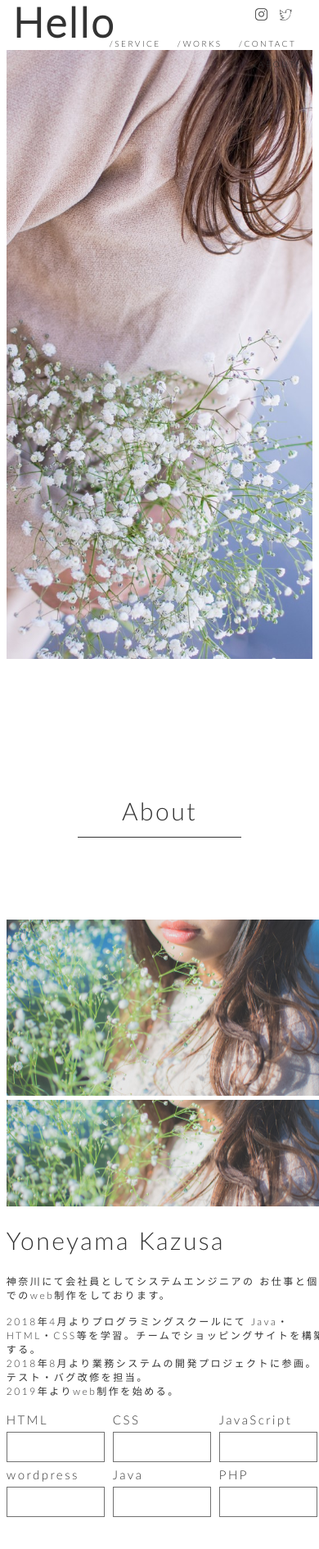
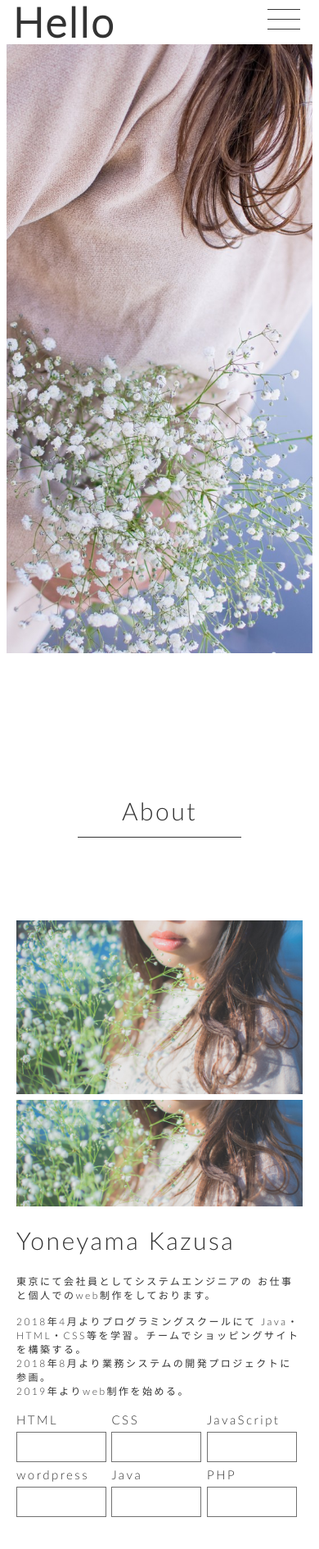
Before and after one commit to yoneyama829/yoneyama829.github.io, a plain HTML site: page index.html in a window 390 px wide. Shown: the top 1890 px of the page at 82% size. Drawn offline with nearby package versions, Linux system fonts and the light colour scheme.

Commit message:
add responsive

```diff
--- a/index.html
+++ b/index.html
@@ -80,6 +80,24 @@
                     });
                 });
             });
+            // ハンバーガーメニュー
+            $(function(){
+                $('.icon-humburger').on('click', function(){
+                    if($('.herder__menu__content.-menu').css('display') === 'block') {
+                        $('.herder__menu__content.-menu').slideUp('1500');
+                        $('.herder__menu__content.-sns').slideUp('1500');
+                        $('.humburger-menu').css({
+                            'background-color': 'rgba(0,0,0,0)'
+                        });
+                    }else{
+                        $('.herder__menu__content.-menu').slideDown('1500');
+                        $('.herder__menu__content.-sns').slideDown('1500');
+                        $('.humburger-menu').css({
+                            'background-color': 'antiquewhite'
+                        });
+                    }
+                });
+            });
         </script>
     </head>
     <body>
@@ -88,6 +106,12 @@
         <header class="header">
             <div class="header__menu">
                 <p class="header__logo">Hello</p>
+                <div class="humburger-menu">
+                    <div class="icon-humburger">
+                        <span></span>
+                        <span></span>
+                        <span></span>
+                    </div>
                     <div class="herder__menu__content -sns">
                         <img class="herder__menu__content -sns__icon -twitter" src="image/twitter.png">
                         <img class="herder__menu__content -sns__icon" src="image/insta.png">
@@ -97,6 +121,7 @@
                         <a class="herder__menu__content -menu__content" href="#works__jump">/WORKS</a>
                         <a class="herder__menu__content -menu__content" href="#service__jump">/SERVICE</a>
                         <a class="herder__menu__content -menu__content" href="#about__jump">/ABOUT</a>
+                    </div>
                 </div>
             </div>
             <img class="header__back" src="image/header3.jpg">
@@ -117,12 +142,11 @@
                 <div class="about__main__content">
                     <p class="about__main__name">Yoneyama Kazusa</p>
                     <p class="about__main__txt">
-                        神奈川にて会社員としてシステムエンジニアの
+                        東京にて会社員としてシステムエンジニアの
                         お仕事と個人でのweb制作をしております。<br><br>
                         2018年4月よりプログラミングスクールにて
                         Java・HTML・CSS等を学習。チームでショッピングサイトを構築する。<br>
-                        2018年8月より業務システムの開発プロジェクトに参画。
-                        テスト・バグ改修を担当。<br>
+                        2018年8月より業務システムの開発プロジェクトに参画。<br>
                         2019年よりweb制作を始める。
                     </p>
                     <div class="about__main__skill">
--- a/style.css
+++ b/style.css
@@ -32,6 +32,7 @@ a:hover { color:rgba(0,0,0,0.5); }
     position:relative;
     z-index:-100;
     object-fit:cover;
+    padding-top: 54px;
 }
 
 /*header menu*/
@@ -42,6 +43,7 @@ a:hover { color:rgba(0,0,0,0.5); }
     list-style:none;
     z-index:100;
     transition:0.5s;
+    position: fixed;
 }
 
 /*header logo*/
@@ -52,6 +54,10 @@ a:hover { color:rgba(0,0,0,0.5); }
     position:absolute;
     line-height:54px;
     z-index:100;
+}
+
+.humburger-menu{
+    float:right;
 }
 
 /*herder__menu__content__right*/
@@ -205,7 +211,7 @@ a:hover { color:rgba(0,0,0,0.5); }
     height:40px;
 }
 .about__main__skill__peace__box__gage{
-    background:#C0A0A0;
+    background:antiquewhite;
     height:39px;
 }
 .about__main__skill__peace__box__gage.-high{
@@ -352,7 +358,7 @@ a:hover { color:rgba(0,0,0,0.5); }
 /*-----------contact----------*/
 .contact{
     width:96vw;
-    height:500px;
+    height:400px;
     text-align:center;
     clear:both;
     margin-bottom:100px:
@@ -502,34 +508,56 @@ a:hover { color:rgba(0,0,0,0.5); }
 }
 }
 
+/*----------------------メニューバー切り替え-------------------*/
+
+@media screen and (max-width: 600px) {
+.icon-humburger{
+    float: right;
+    margin-right: 10px;
+    width: 30px;
+    height: 30px;
+    padding-right: 15px;
+}
+.icon-humburger span{
+    display: block;
+    padding: 5px 5px;
+    width: 30px;
+    height: 1px;
+    border-bottom: solid 1px;
+}
+.icon-humburger:hover{
+    opacity:0.4;
+}
+.humburger-menu{
+    width:200px;
+    height:350px;
+    position: absolute;
+    right: 0;
+}
+.herder__menu__content.-sns{
+    clear:both;
+    display: none;
+    margin-top: 50px;
+    margin-right: 60px;
+}
+.herder__menu__content.-menu{
+    clear:both;
+    display: none;
+    margin-right: 55px;
+}
+.herder__menu__content.-menu__content{
+    clear: both;
+}
+}
+
 /*----------------------スマホ対応---------------------------*/
 
 @media screen and (max-width: 499px) {
-
-/*-----------------header-------------------*/
-/*herder menu menu*/
-.herder__menu__content.-menu{
-    width:280px;
-    height:25px;
-    margin-bottom:10px;
-    margin-right:10px;
-}
-
-.herder__menu__content.-menu__content{
-    height:25px;
-}
-
-/*header menu sns*/
-.herder__menu__content.-sns{
-    width:400px;
-    height:16px;
-    margin-top:10px;
-}
 /*-------------------About--------------------*/
 /*about main*/
 .about__main{
-    width:400px;
-    height:900px;
+    width:350px;
+    height:800px;
     margin-bottom:100px;
     clear:both;
 }
@@ -538,24 +566,24 @@ a:hover { color:rgba(0,0,0,0.5); }
 .about__photobox{
     display:inherit;
     clear:both;
-    width:400px;
+    width:350px;
     margin:0 auto;
 }
 
 .about__photobox__photo1{
-    width:400px;
+    width:350px;
     margin:0 auto;
     margin-bottom:5px;
 }
 
 .about__photobox__photo2{
-    width:400px;
+    width:350px;
     margin:0 auto;
 }
 
 /*about main content*/
 .about__main__content{
-    width:400px;
+    width:350px;
     height:auto;
     margin:0 auto;
     clear:both;
@@ -563,17 +591,17 @@ a:hover { color:rgba(0,0,0,0.5); }
 
 /*about__main__txt*/
 .about__main__txt{
-    width:400px;
+    width:350px;
 }
 
 /*about main skill*/
 .about__main__skill{
-    width:400px;
+    width:350px;
 }
 
 .about__main__skill__peace{
-    padding-right:10px;
-    width:120px;
+    padding-right:6.5px;
+    width:110px;
 }
 .about__main__skill__peace.-br{
     clear:both;
@@ -612,14 +640,14 @@ a:hover { color:rgba(0,0,0,0.5); }
 
 /*works content*/
 .works__content{
-    width:400px;
+    width:350px;
     height:500px;
     margin:0 auto;
     margin-bottom:50px
 }
 
 .works__content__image{
-    width:400px;
+    width:350px;
     height:250px;
 }
 
@@ -634,7 +662,7 @@ a:hover { color:rgba(0,0,0,0.5); }
 }
 
 .works__content__txt{
-    width:400px;
+    width:350px;
     margin-top:40px;
 }
 
```
Lines whose indentation alone changed are shown as unchanged.
